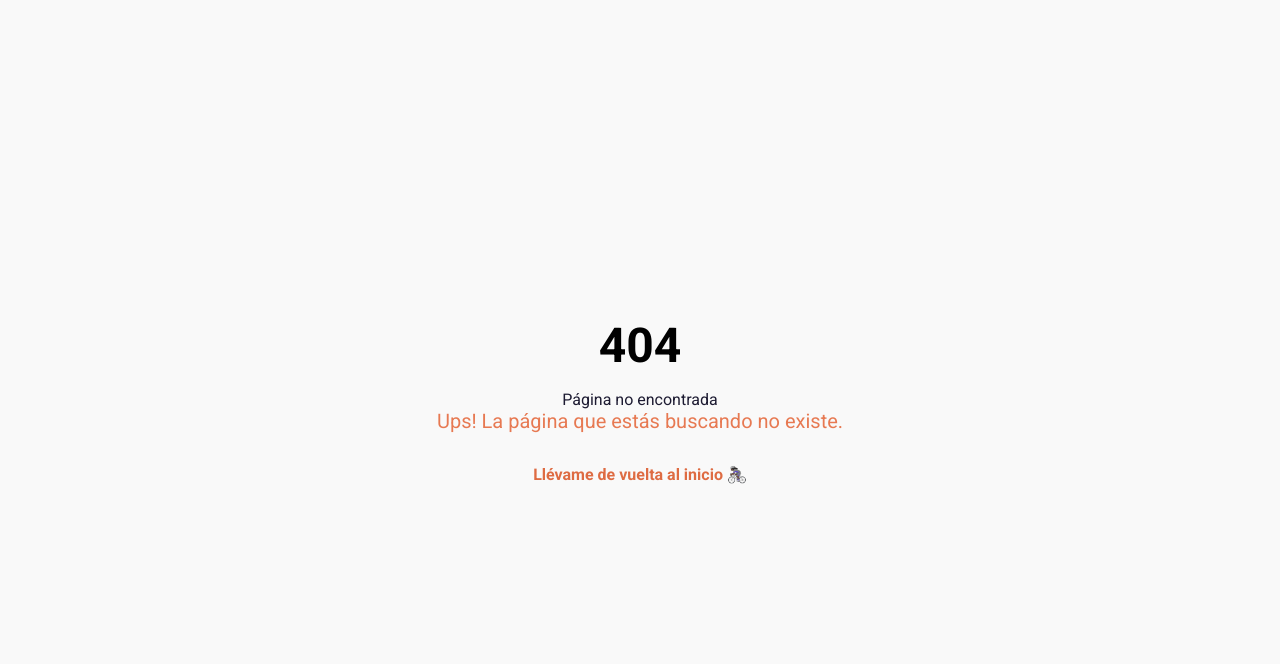
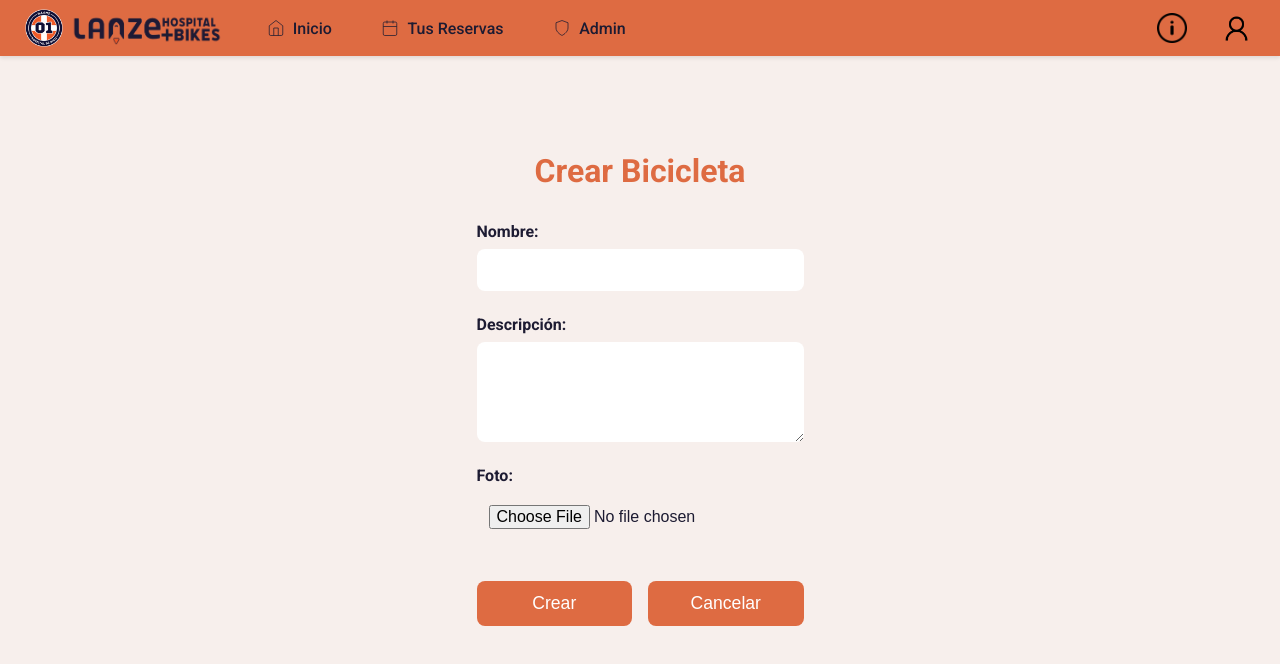
Before and after one commit to Bicis-HLanz/hopital-bicis, a Next.js app: page /gestionar/bicicletas/crearBicicleta in a window 1280 px wide. Before the commit this address had no page. Shown: the top 664 px of the page. Built offline with nearby package versions, Linux system fonts and the light colour scheme.

Commit message:
añadido formulario para crear bicicletas con manejo de imágenes y estilos

```diff
--- /dev/null
+++ b/app/(app)/gestionar/bicicletas/crearBicicleta/page.module.css
@@ -0,0 +1,79 @@
+.formContainer {
+  max-width: 600px;
+  margin: 0 auto;
+  padding: 2rem;
+}
+
+.title {
+  font-size: 2rem;
+  color: var(--primary);
+  margin-bottom: 2rem;
+  text-align: center;
+}
+
+.form {
+  display: flex;
+  flex-direction: column;
+  gap: 1.5rem;
+}
+
+.label {
+  font-weight: bold;
+  color: var(--text);
+  display: flex;
+  flex-direction: column;
+}
+
+.input,
+.textarea,
+.inputFile {
+  padding: 0.75rem;
+  font-size: 1rem;
+  border: 1px solid var(--border-color);
+  border-radius: 8px;
+  margin-top: 0.5rem;
+}
+
+.textarea {
+  resize: vertical;
+  min-height: 100px;
+}
+
+.buttonGroup {
+  display: flex;
+  justify-content: space-between;
+  gap: 1rem;
+  margin-top: 1rem;
+}
+
+.createButton {
+  flex: 1;
+  background-color: var(--primary);
+  color: white;
+  padding: 0.75rem;
+  font-size: 1.1rem;
+  border: none;
+  border-radius: 8px;
+  cursor: pointer;
+  transition: all 0.3s ease;
+}
+
+.createButton:hover {
+  background-color: var(--secondary);
+}
+
+.cancelButton {
+  flex: 1;
+  background-color: var(--primary);
+  color: white;
+  padding: 0.75rem;
+  font-size: 1.1rem;
+  border: none;
+  border-radius: 8px;
+  cursor: pointer;
+  transition: all 0.3s ease;
+}
+
+.cancelButton:hover {
+  background-color: var(--secondary);
+}
--- /dev/null
+++ b/app/(app)/gestionar/bicicletas/crearBicicleta/page.tsx
@@ -0,0 +1,111 @@
+'use client';
+
+import { useState } from "react";
+import { databases, storage } from "@/appwriteServer";
+import { ID } from "appwrite";
+import { useRouter } from "next/navigation";
+import styles from "./page.module.css";
+
+export default function CrearBicicletaPage() {
+  const router = useRouter();
+  const [name, setName] = useState("");
+  const [description, setDescription] = useState("");
+  const [imageFile, setImageFile] = useState<File | null>(null);
+  const [loading, setLoading] = useState(false);
+
+  const handleImageChange = (e: React.ChangeEvent<HTMLInputElement>) => {
+    if (e.target.files && e.target.files[0]) {
+      setImageFile(e.target.files[0]);
+    }
+  };
+
+  const handleSubmit = async (e: React.FormEvent) => {
+    e.preventDefault();
+    setLoading(true);
+
+    try {
+      let fileId = "";
+      if (imageFile) {
+        const file = await storage.createFile(
+          process.env.NEXT_PUBLIC_APPWRITE_BUCKET_ID!,
+          ID.unique(),
+          imageFile
+        );
+        fileId = file.$id;
+      }
+
+      await databases.createDocument(
+        process.env.NEXT_PUBLIC_APPWRITE_DATABASE_ID!,
+        process.env.NEXT_PUBLIC_APPWRITE_COLLECTION_ID!,
+        ID.unique(),
+        {
+          name,
+          description,
+          image: fileId,
+        }
+      );
+
+      router.push("/bicicletas");
+    } catch (error) {
+      console.error("Error al crear bicicleta:", error);
+      alert("Error al crear la bicicleta");
+    } finally {
+      setLoading(false);
+    }
+  };
+
+  return (
+    <div className={styles.formContainer}>
+      <h1 className={styles.title}>Crear Bicicleta</h1>
+      <form className={styles.form} onSubmit={handleSubmit}>
+        <label className={styles.label}>
+          Nombre:
+          <input
+            type="text"
+            value={name}
+            onChange={(e) => setName(e.target.value)}
+            required
+            className={styles.input}
+          />
+        </label>
+
+        <label className={styles.label}>
+          Descripción:
+          <textarea
+            value={description}
+            onChange={(e) => setDescription(e.target.value)}
+            required
+            className={styles.textarea}
+          />
+        </label>
+
+        <label className={styles.label}>
+          Foto:
+          <input
+            type="file"
+            accept="image/*"
+            onChange={handleImageChange}
+            className={styles.inputFile}
+          />
+        </label>
+
+        <div className={styles.buttonGroup}>
+          <button
+            type="submit"
+            className={styles.createButton}
+            disabled={loading}
+          >
+            {loading ? "Creando..." : "Crear"}
+          </button>
+          <button
+            type="button"
+            onClick={() => router.push("/bicicletas")}
+            className={styles.cancelButton}
+          >
+            Cancelar
+          </button>
+        </div>
+      </form>
+    </div>
+  );
+}
--- a/app/(app)/gestionar/bicicletas/page.tsx
+++ b/app/(app)/gestionar/bicicletas/page.tsx
@@ -4,6 +4,7 @@ import Image from "next/image";
 import styles from "./page.module.css";
 import { getBycicleImage } from "@/appwrite";
 import BorrarBiciButton from "@/components/borrarBiciButton/BorrarBiciButton";
+import Link from "next/link";
 
 export default async function Page() {
   const bicyclesList = await fetchBicycles();
@@ -29,6 +30,7 @@ export default async function Page() {
           </div>
         ))}
       </div>
+      <Link href="/gestionar/bicicletas/crearBicicleta" className={styles.botonflotante}>Crear Bicicleta</Link>
     </div>
   );
 }
```
Also changed, not shown: app/(app)/gestionar/bicicletas/page.module.css (+33 -0 lines).
